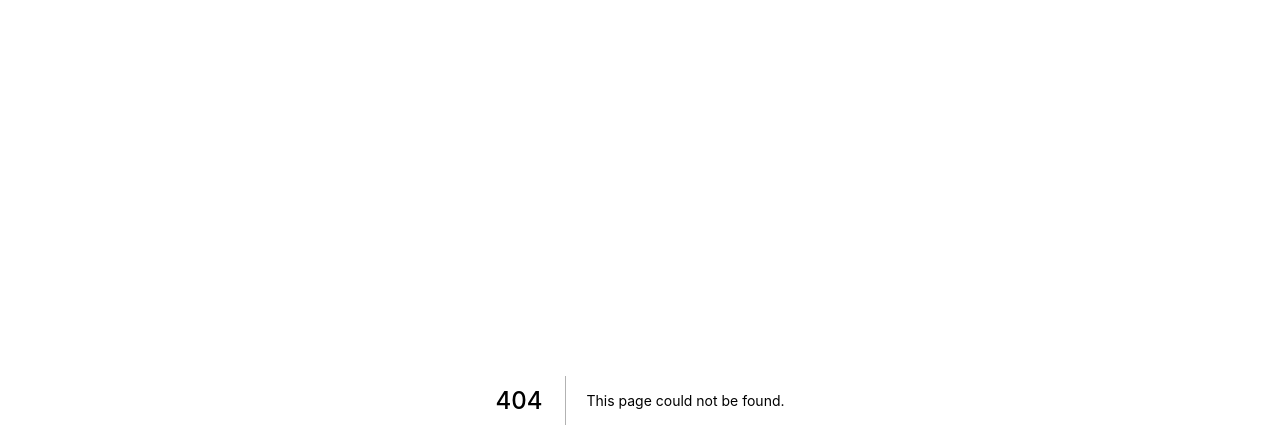
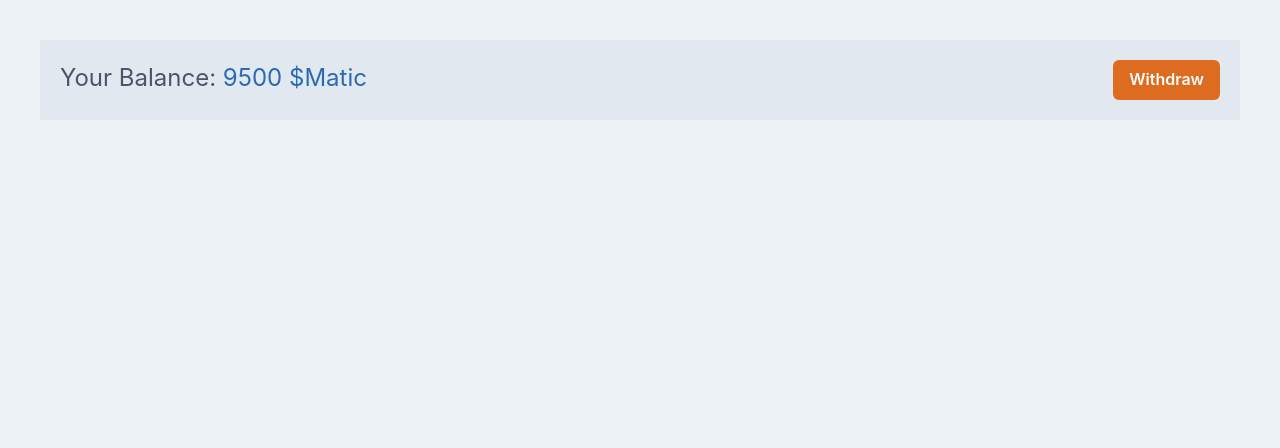
Before and after one commit to aj-maz/rare-fans, a Next.js app in the folder client/: page /dashboard in a window 1280 px wide. Before the commit this address had no page. Shown: the top 448 px of the page. Built offline with nearby package versions, Linux system fonts and the light colour scheme.

Commit message:
balance manager component added

```diff
--- /dev/null
+++ b/client/pages/dashboard.js
@@ -0,0 +1,16 @@
+import { Box, Text, Flex, Button } from "@chakra-ui/react";
+
+const Dashboard = () => {
+  return (
+    <Box bg="gray.100" h="100vh" p="10">
+      <Flex justify="space-between" bg="gray.200" p="5">
+        <Text color="gray.600" fontSize="2xl">Your Balance: <Text as="span" color="blue.600">9500 $Matic</Text></Text>
+        <Button colorScheme="orange">
+            Withdraw
+        </Button>
+      </Flex>
+    </Box>
+  );
+};
+
+export default Dashboard;
```
Also changed, not shown: client/components/BalanceManager.js (added, +9 -0 lines).
